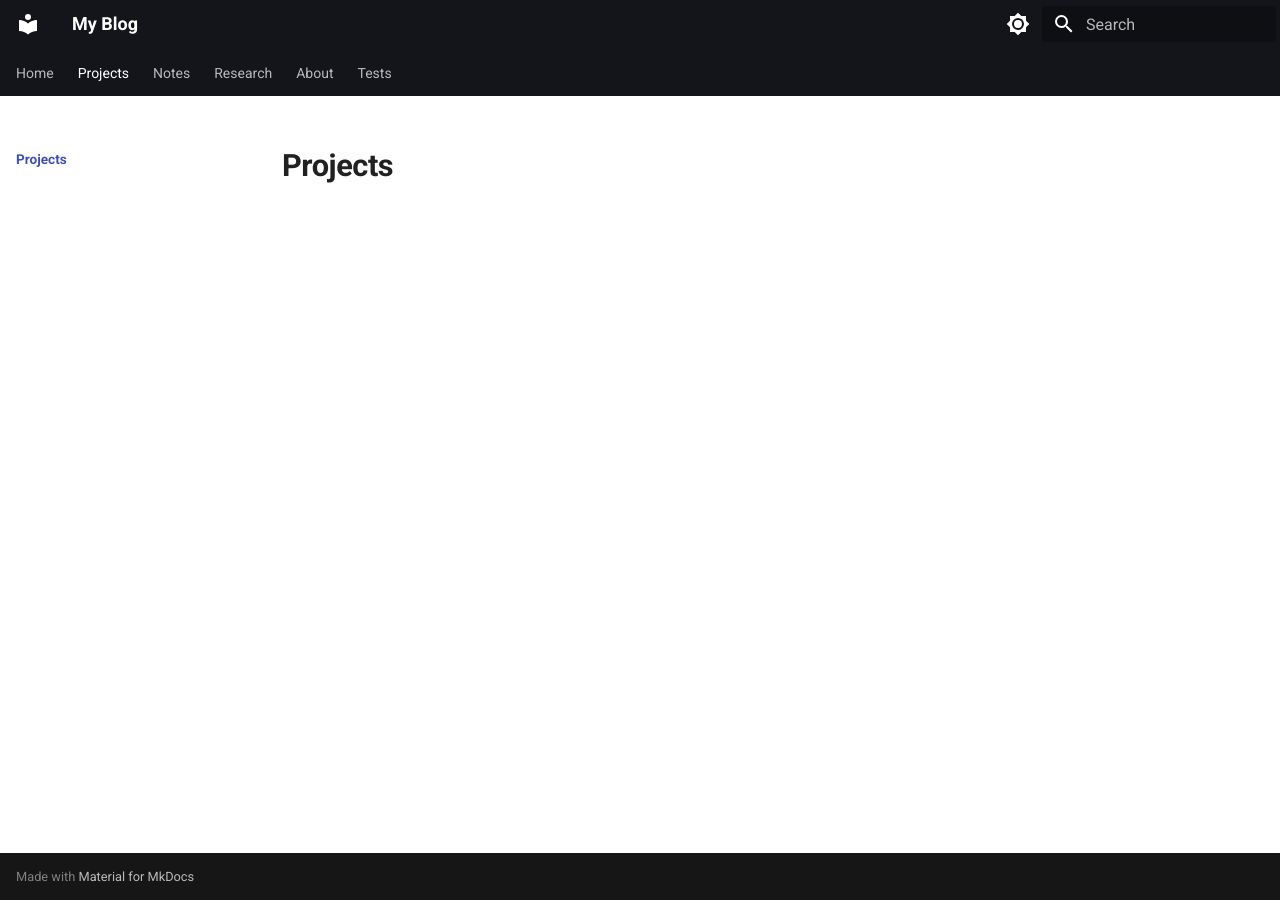
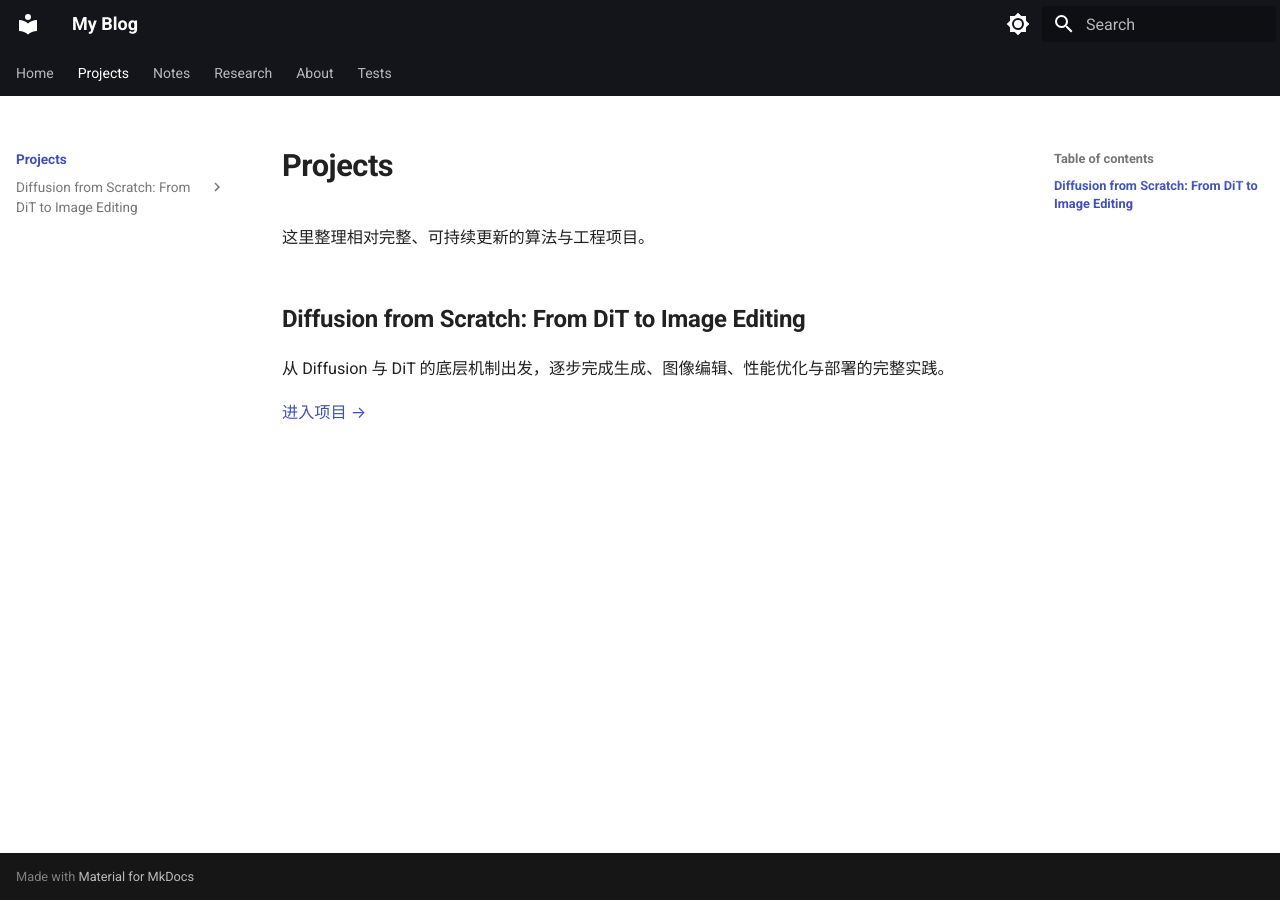
Before and after one commit to dodoaix/my-blog, an MkDocs documentation site: the page built from docs/projects/index.md, in a window 1280 px wide. Built offline with MkDocs 1.6.1 and Material for MkDocs 9.7.7, drawn with Linux system fonts in a browser that asks for light colours.

Commit message:
docs: add diffusion from scratch project

```diff
--- a/docs/projects/index.md
+++ b/docs/projects/index.md
@@ -1 +1,9 @@
 # Projects
+
+这里整理相对完整、可持续更新的算法与工程项目。
+
+## Diffusion from Scratch: From DiT to Image Editing
+
+从 Diffusion 与 DiT 的底层机制出发，逐步完成生成、图像编辑、性能优化与部署的完整实践。
+
+[进入项目 →](diffusion-from-scratch/index.md)
--- a/mkdocs.yml
+++ b/mkdocs.yml
@@ -4,7 +4,6 @@ theme:
   name: material
   features:
     - navigation.tabs
-    - navigation.sections
     - navigation.top
     - navigation.indexes
     - toc.follow
@@ -62,7 +61,21 @@ extra_css:
 
 nav:
   - Home: index.md
-  - Projects: projects/index.md
+  - Projects:
+      - projects/index.md
+      - "Diffusion from Scratch: From DiT to Image Editing":
+          - projects/diffusion-from-scratch/index.md
+          - "00. Prerequisites": projects/diffusion-from-scratch/00-prerequisites.md
+          - "01. Diffusion Fundamentals": projects/diffusion-from-scratch/01-diffusion-fundamentals.md
+          - "02. Building a DiT Backbone": projects/diffusion-from-scratch/02-building-dit-backbone.md
+          - "03. Training a DiT": projects/diffusion-from-scratch/03-training-dit.md
+          - "04. Sampling and Inference": projects/diffusion-from-scratch/04-sampling-and-inference.md
+          - "05. Conditioning and Guidance": projects/diffusion-from-scratch/05-conditioning-and-guidance.md
+          - "06. From Generation to Image-to-Image": projects/diffusion-from-scratch/06-image-to-image.md
+          - "07. Image Editing Architectures": projects/diffusion-from-scratch/07-image-editing-architectures.md
+          - "08. Building an Image Editing Pipeline": projects/diffusion-from-scratch/08-building-image-editing-pipeline.md
+          - "09. Training Image Editing Models": projects/diffusion-from-scratch/09-training-image-editing-models.md
+          - "10. Efficient Inference and Deployment": projects/diffusion-from-scratch/10-efficient-inference-and-deployment.md
   - Notes: notes/index.md
   - Research: research/index.md
   - About: about.md
```
Also changed, not shown: docs/projects/diffusion-from-scratch/index.md (added, +29 -0 lines), docs/projects/diffusion-from-scratch/00-prerequisites.md (added), docs/projects/diffusion-from-scratch/01-diffusion-fundamentals.md (added), docs/projects/diffusion-from-scratch/02-building-dit-backbone.md (added), docs/projects/diffusion-from-scratch/03-training-dit.md (added), docs/projects/diffusion-from-scratch/04-sampling-and-inference.md (added), docs/projects/diffusion-from-scratch/05-conditioning-and-guidance.md (added), docs/projects/diffusion-from-scratch/06-image-to-image.md (added), docs/projects/diffusion-from-scratch/07-image-editing-architectures.md (added), docs/projects/diffusion-from-scratch/08-building-image-editing-pipeline.md (added), docs/projects/diffusion-from-scratch/09-training-image-editing-models.md (added), docs/projects/diffusion-from-scratch/10-efficient-inference-and-deployment.md (added).
